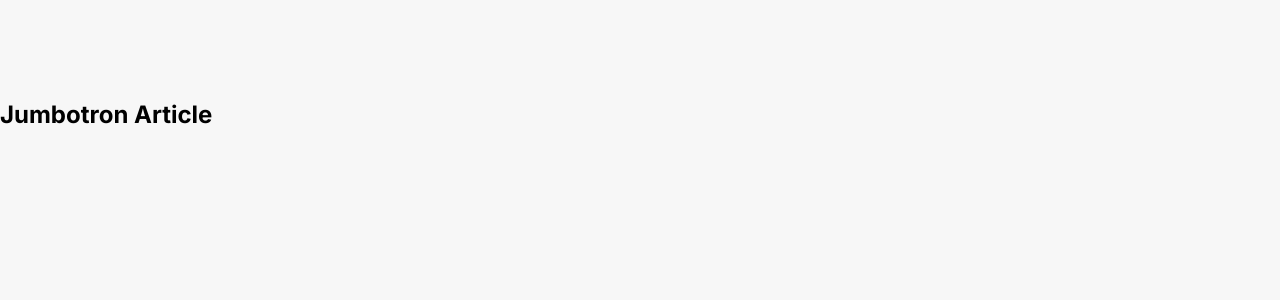
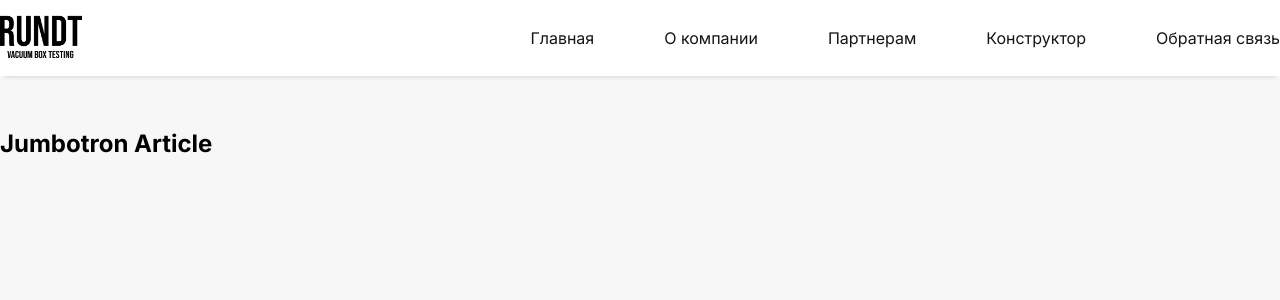
Before and after one commit to Kvazorin/vacuum_frames, a PHP site: page / in a window 1280 px wide. Shown: the top 300 px of the page. Run offline with PHP 8.4, Linux system fonts and the light colour scheme.

Commit message:
Third commit
Header navigation added

```diff
--- a/assets/css/styles.css
+++ b/assets/css/styles.css
@@ -6,14 +6,69 @@
 }
 
 :root {
+  --black: #141414;
   --gray: #f3f3f3;
-  --gray-tr: rgb(237,237,237,0.75);
+  --gray-tr: rgb(237, 237, 237, 0.75);
   --orange: #da9130;
-  --orange-hv: #CB7B13;
+  --orange-hv: #cb7b13;
 }
-
 
 body {
   background-color: #f7f7f7;
   font-family: "Inter", sans-serif;
 }
+
+.container {
+  max-width: 1520px;
+  margin: 0 auto;
+}
+
+.header__inner ul,
+.header__inner ul li {
+  list-style: none;
+}
+
+.container .header__inner {
+  display: flex;
+  align-items: center;
+  justify-content: space-between;
+  padding: 14px 0 14px 0;
+}
+
+.header__inner .header__logo img {
+  max-height: 44px;
+}
+
+.header {
+  width: 100%;
+  position: sticky;
+  top: 0px;
+  box-shadow: 0px 5px 5px -5px rgba(34, 60, 80, 0.25);
+  margin-bottom: 53px;
+}
+
+.header__container {
+  background-color: #fff;
+}
+
+.link {
+  text-decoration: none;
+}
+
+.nav__list {
+  display: flex;
+  flex-direction: row;
+  align-items: center;
+  justify-content: center;
+  gap: 70px;
+}
+
+.header__nav .nav__list-link {
+  color: var(--black);
+  font-size: 16px;
+  font-weight: 400;
+}
+
+.header__nav .nav__list-link:hover {
+  color: var(--orange);
+}
--- a/index.html
+++ b/index.html
@@ -1,24 +1,42 @@
 <!DOCTYPE html>
 <html lang="en">
   <head>
-    <meta charset="UTF-8">
-    <meta http-equiv="X-UA-Compatible" content="IE=edge">
-    <meta name="viewport" content="width=device-width, initial-scale=1.0">
-    <link rel="stylesheet" href="assets/css/styles.css">
+    <meta charset="UTF-8" />
+    <meta http-equiv="X-UA-Compatible" content="IE=edge" />
+    <meta name="viewport" content="width=device-width, initial-scale=1.0" />
+    <link rel="stylesheet" href="assets/css/styles.css" />
     <title>Главная</title>
   </head>
   <body>
     <header class="header">
       <div class="container header__container">
         <div class="header__inner">
-                <div class="header__logo logo"></div>
+          <div class="header__logo logo">
+            <a href="#" class="logo__link">
+              <img
+                src="assets/img/logo.png"
+                alt="logo__img"
+                class="logo__img"
+              />
+            </a>
+          </div>
           <nav class="header__nav nav">
             <ul class="nav__list list">
-                        <li class="list__item"></li>
-                        <li class="list__item"></li>
-                        <li class="list__item"></li>
-                        <li class="list__item"></li>
-                        <li class="list__item"></li>
+              <li class="nav__list-item">
+                <a href="#" class="nav__list-link link">Главная</a>
+              </li>
+              <li class="nav__list-item">
+                <a href="#" class="nav__list-link link">О компании</a>
+              </li>
+              <li class="nav__list-item">
+                <a href="#" class="nav__list-link link">Партнерам</a>
+              </li>
+              <li class="nav__list-item">
+                <a href="#" class="nav__list-link link">Конструктор</a>
+              </li>
+              <li class="nav__list-item">
+                <a href="#" class="nav__list-link link">Обратная связь</a>
+              </li>
             </ul>
           </nav>
         </div>
@@ -28,21 +46,17 @@
     <main class="main">
       <div class="container main__container">
         <div class="main__inner">
-            <section class="main__section section">
-                <div class="section__jumbotron jumbotron">
-                    <h1 class="jumbotron__article article">Jumbotron Article</h1>
-                </div>
+          <section class="main__section_jumbotron section">
+            <h1 class="section_jumbotron__article article">
+              Jumbotron Article
+            </h1>
           </section>
-            <section class="main__section section">
-            </section>
-            <section class="main__section section_gray">
-            </section>
+          <section class="main__section section"></section>
+          <section class="main__section section_gray"></section>
         </div>
       </div>
     </main>
 
-    <footer>
-
-    </footer>
+    <footer></footer>
   </body>
 </html>
```
Also changed, not shown: assets/img/logo.png (added). Lines whose indentation alone changed are shown as unchanged.
